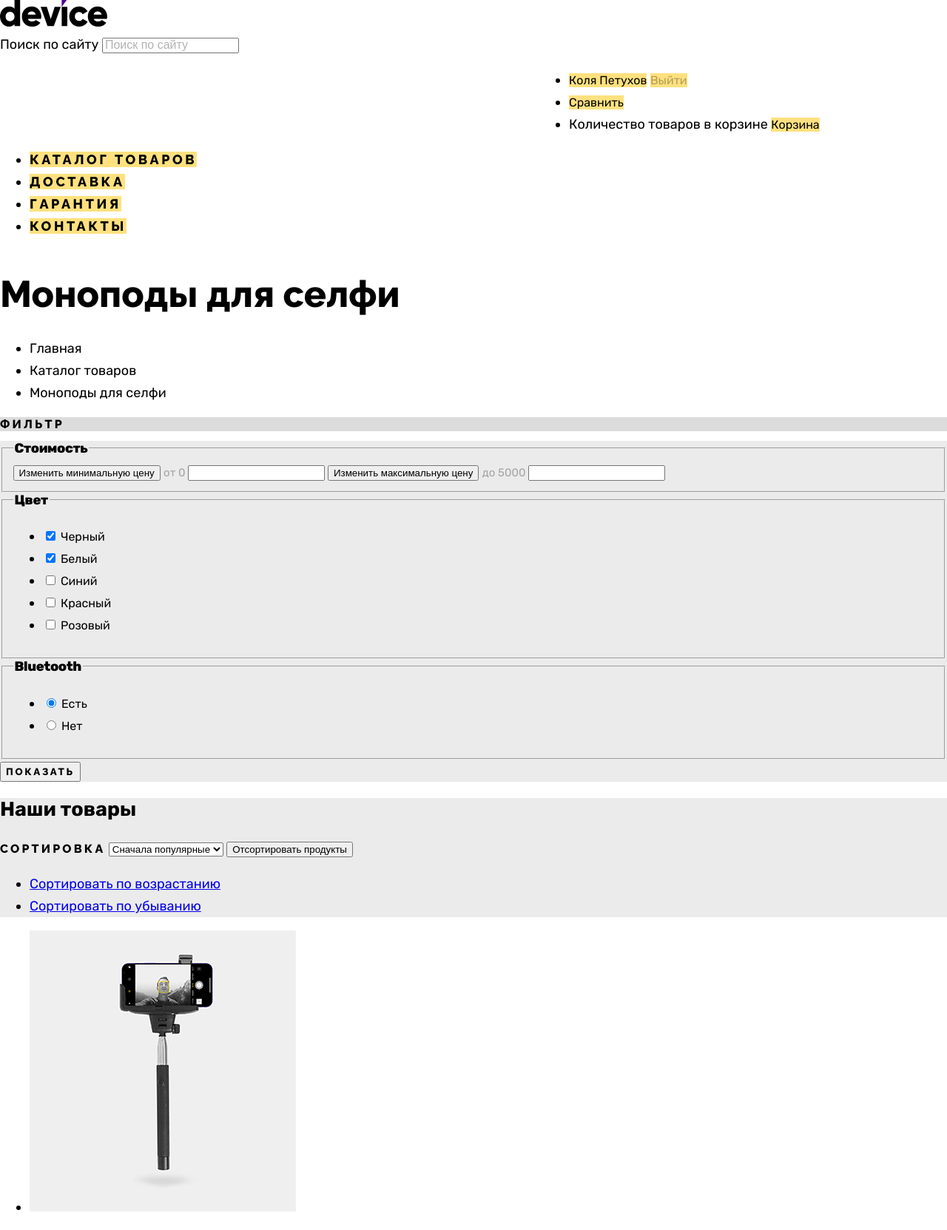
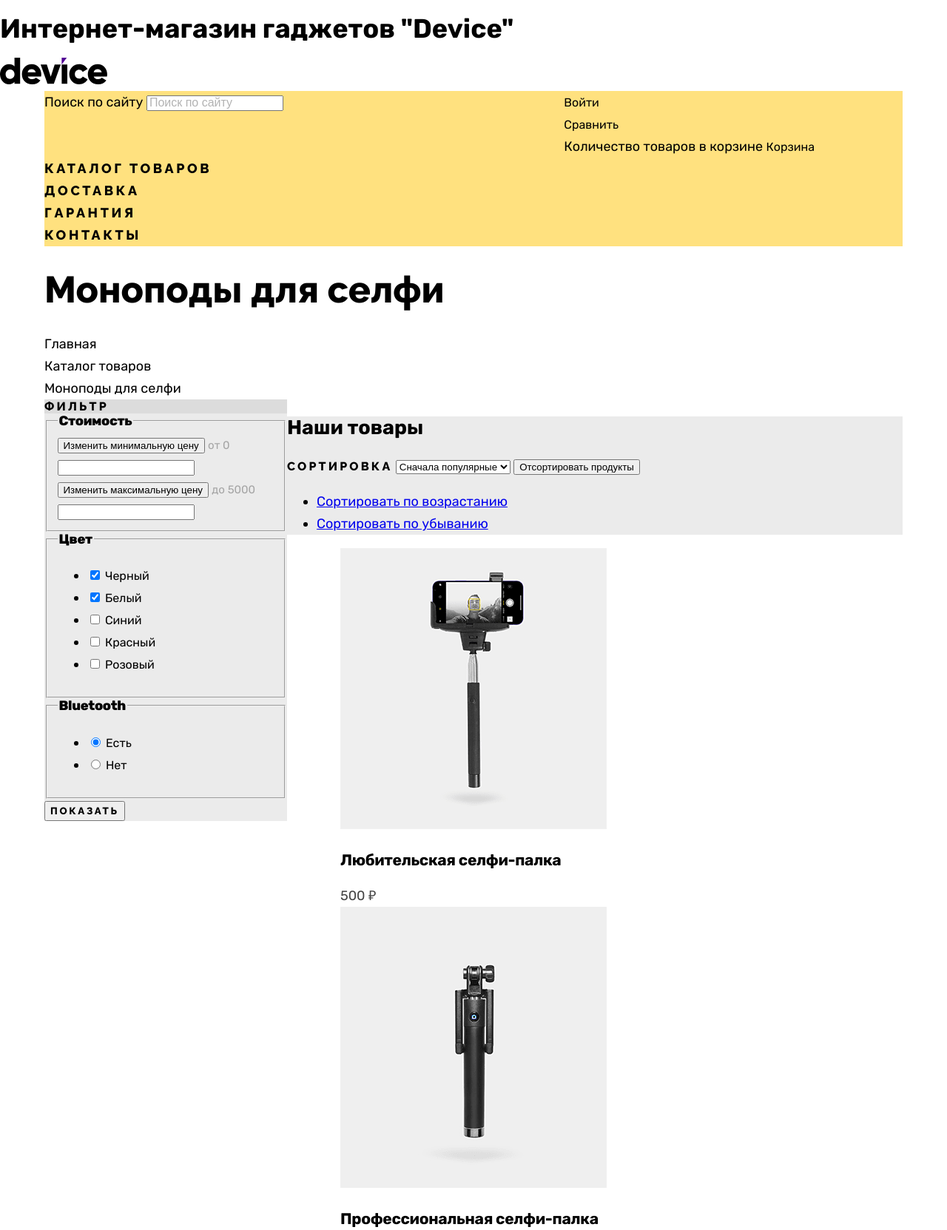
Before and after one commit to YuliaAsf/1660443-device-32, a plain HTML site: page catalog.html in a window 1280 px wide. Shown: the top 1663 px of the page at 74% size. Drawn offline with Linux system fonts and the light colour scheme.

Commit message:
Сетка и крупные блоки каталога

```diff
--- a/catalog.html
+++ b/catalog.html
@@ -10,18 +10,17 @@
 
     <!--Header-->
     <header class="page-header">
-      <a class="navigation-logo" href="index.html">
+      <h1 class="visually-hidden">Интернет-магазин гаджетов "Device"</h1>
       <img class="logo" src="images/logo/header-logo.svg" width="145" height="36" alt="Логотип интернет-магазина «Device»">
-      </a>
-      <nav class="main-navigation">
-        <form class="search-form" action="https//echo.htmlacademy.ru/" method="get">
+      <nav class="navigation">
+        <div class="navigation-flex-container">
+          <form class="search-form" action="https//echo.htmlacademy.ru" method="get">
             <label class="visually-hidden" for="search">Поиск по сайту</label>
             <input type="search" name="search" id="search" placeholder="Поиск по сайту">
           </form>
-        <ul class="navigation-list navigation-user">
-          <li class="navigation-item login">
-            <a class="navigation-link profile" href="#">Коля Петухов</a>
-            <a class="navigation-link exit" href="#">Выйти</a>
+          <ul class="navigation-list navigation-user reset-list">
+            <li class="navigation-item">
+              <a class="navigation-link login" href="#">Войти</a>
             </li>
             <li class="navigation-item">
               <a class="navigation-link compare" href="#">Сравнить</a>
@@ -31,7 +30,8 @@
               <a class="navigation-link cart" href="#">Корзина</a>
             </li>
           </ul>
-        <ul class="navigation-list navigation-services">
+        </div>
+        <ul class="navigation-list navigation-services reset-list">
           <li class="navigation-item">
             <a class="navigation-link" href="#">Каталог товаров</a>
           </li>
@@ -50,11 +50,12 @@
 
     <!--Main-->
     <main class="main-inner">
+      <div class="page-container">
 
       <!--Header(inner)-->
         <header class="inner-header">
           <h1 class="inner-header-title">Моноподы для селфи</h1>
-        <ul class="breadcrumbs-list">
+          <ul class="breadcrumbs-list reset-list">
             <li class="breadcrumbs-item">
               <a class="breadcrumbs-link" href="#">Главная</a>
             </li>
@@ -69,6 +70,7 @@
 
         <!--Сatalog-products (filter)-->
         <section class="catalog-products">
+          <div class="catalog-left-column">
             <h2 class="catalog-products-title">Фильтр</h2>
             <form class="catalog-filter-form" action="https//echo.htmlacademy.ru/" method="get">
               <fieldset class="catalog-filter-group">
@@ -147,10 +149,13 @@
               </fieldset>
               <button class="btn" type="submit">Показать</button>
             </form>
+          </div>
 
           <!--Сatalog-products (products-card)-->
+          <div class="catalog-right-column">
             <div class="sorting-container">
-          <h2 class="visually-hidden">Наши товары</h2>
+              <h2 class="visually-hidden hidden">Наши товары</h2>
+              <!--пока уберу так, потом уберу правильно-->
               <form class="sorting-type">
                 <label class="sorting-type-control" for="sorting">Сортировка</label>
                 <select class="select-control" id="sorting" name="sorting">
@@ -173,7 +178,7 @@
                 </li>
               </ul>
             </div>
-        <ul class="products-card">
+            <ul class="products-card-list reset-list">
               <li class="products-card-item">
                 <a class="products-card-link" href="#">
                   <img class="products-card-image"  src="images/catalog/amateur-selfie-stick.png" width="360" height="380" alt="Любительская селфи-палка">
@@ -227,14 +232,17 @@
                   <a class="pagination-link pagination-control" href="#">Назад</a>
               </li>
             </ul>
+          </div>
         </section>
+      </div>
     </main>
 
     <!--Footer-->
     <footer class="page-footer">
+      <div class="page-footer-container">
       <img class="footer-logo" src="images/logo/footer-logo.svg" width="145" height="36" alt="Логотип интернет-магазина «Device»">
-
-      <!--Footer-address-->
+        <div class="footer-contacts-flex-container">
+        <!--Footer-adress-->
           <section class="footer-address">
             <h2 class="visually-hidden">Адрес интернет-магазина «Device»</h2>
             <address>
@@ -245,7 +253,7 @@
           <!--footer-navigation-->
           <section class="footer-navigation">
             <h2 class="visually-hidden">Элементы навигации по сайту</h2>
-        <ul class="footer-navigation-list">
+            <ul class="footer-navigation-list reset-list">
               <li class="footer-navigation-item">
                 <a class="footer-navigation-link" href="#">Доставка</a>
               </li>
@@ -261,13 +269,15 @@
           <!--footer-phone-->
           <section class="footer-phone">
             <h2 class="visually-hidden">Наш телефон</h2>
-        <a class="footer-contacts-phone" href="tel:78128121212">+7 (812) 812-12-12</a>
+            <a class="footer-phone-link" href="tel:78128121212">Тел: +7 (812) 812-12-12</a>
           </section>
+        </div>
 
           <!--footer-social-->
         <section class="footer-social">
-        <h2 class="visually-hidden">Наши аккаунты в социальных сетях</h2>
-        <ul class="footer-social-list">
+          <h2 class="visually-hidden hidden">Наши аккаунты в социальных сетях</h2>
+          <!--потом атрибут hidden уберу-->
+          <ul class="footer-social-list reset-list">
             <li class="footer-social-item">
               <a class="footer-social-link facebook" href="#">
                 <span class="visually-hidden">Facebook</span>
@@ -286,6 +296,7 @@
           </ul>
           <p class="about-text">Сделано в <a class="htmlacademy-link" href="https://htmlacademy.ru/">.html academy</a></p>
         </section>
+      </div>
     </footer>
   </body>
 </html>
--- a/styles/styles.css
+++ b/styles/styles.css
@@ -50,6 +50,10 @@ body {
 
 .page-header {
   color: #000000;
+}
+
+.logo {
+  width: 145px;
 }
 
 .navigation {
@@ -314,6 +318,10 @@ body {
   background-color: #444444;
 }
 
+.footer-logo {
+  width: 150px;
+}
+
 .page-footer-container {
   width: 1160px;
   margin: 0 auto;
@@ -436,7 +444,20 @@ body {
   color:inherit;
   }
 
+  .catalog-products {
+    display: flex;
+  }
+
+  .catalog-left-column {
+    width: 328px;
+  }
+
+  .catalog-right-column {
+    width: 832px;
+  }
+
   .catalog-products-title {
+  margin: 0;
   font-family: "Raleway", sans-serif;
   font-size: 16px;
   line-height: 19px;
@@ -467,9 +488,11 @@ body {
   font-size: 16px;
   line-height: 19px;
 }
+
 .sorting-container {
   background-color: #ebebeb;
 }
+
 .sorting-type-control {
   font-family: "Raleway", sans-serif;
   font-size: 16px;
@@ -477,6 +500,10 @@ body {
   font-weight: 800;
   letter-spacing: 0.2em;
   text-transform: uppercase;
+}
+
+.products-card-list {
+  padding-left: 72px;
 }
 
 .products-card-link {
```
Lines whose indentation alone changed are shown as unchanged.
